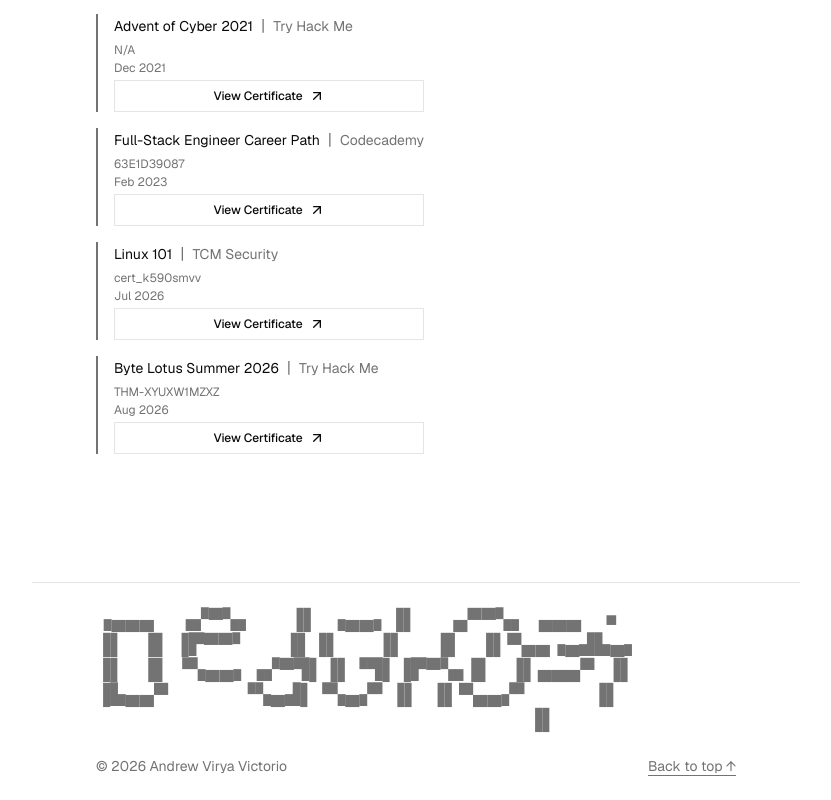
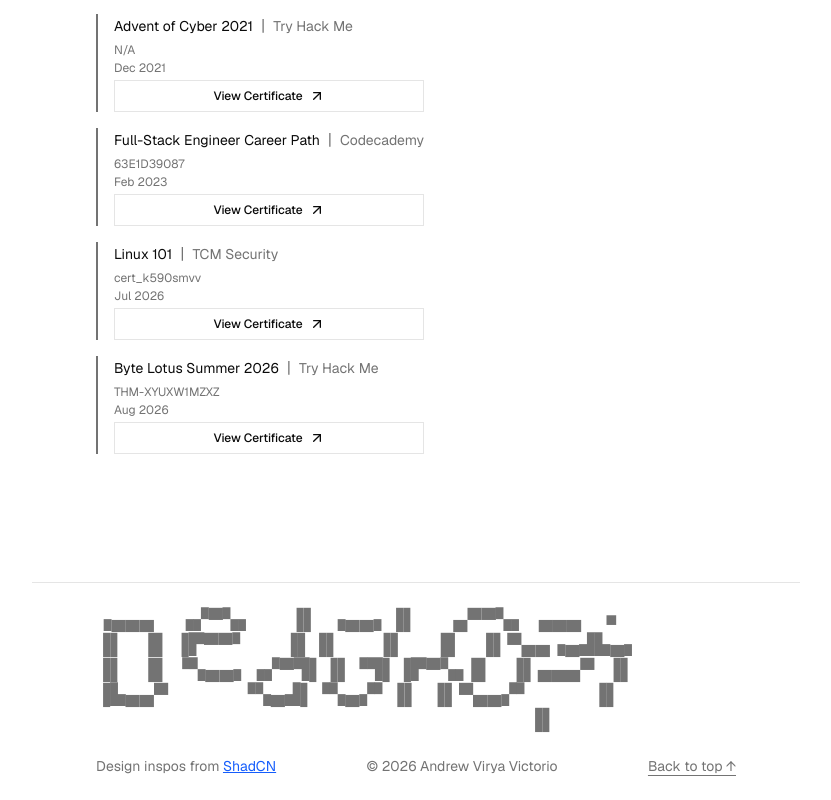
Before and after one commit to AlphaByte-RedTeam/andrewvirya.me, a Next.js app: page / in a window 1280 px wide. Shown: the part 1232-2032 px from the top of the page, without its empty margins (224-1055 px from the left). Built offline with nearby package versions, Linux system fonts and the light colour scheme.

Commit message:
feat: enhance footer with design inspiration link and accessibility improvements

```diff
--- a/src/app/page.tsx
+++ b/src/app/page.tsx
@@ -194,7 +194,7 @@ export default function Home() {
                 href="https://medium.com/@dedgh0st"
                 target="_blank"
                 rel="noopener noreferrer"
-                className="text-blue-600 underline hover:text-blue-800 dark:text-blue-400 dark:hover:text-blue-300"
+                className="text-blue-600 underline hover:text-blue-800 dark:text-blue-400 dark:hover:text-blue-300 focus-visible:outline-2 focus-visible:outline-offset-2 focus-visible:outline-ring"
               >
                 Medium
               </Link>
@@ -203,7 +203,7 @@ export default function Home() {
                 href="https://www.tiktok.com/@andrewvirya"
                 target="_blank"
                 rel="noopener noreferrer"
-                className="text-blue-600 underline hover:text-blue-800 dark:text-blue-400 dark:hover:text-blue-300"
+                className="text-blue-600 underline hover:text-blue-800 dark:text-blue-400 dark:hover:text-blue-300 focus-visible:outline-2 focus-visible:outline-offset-2 focus-visible:outline-ring"
               >
                 TikTok.
               </Link>
@@ -269,7 +269,16 @@ export default function Home() {
           ].join("\n")}
         </pre>
         <div className="flex w-full items-center justify-between">
-          <p>© 2026 Andrew Virya Victorio</p>
+          <P>
+            Design inspos from{" "}
+            <Link
+              href="https://shadcn.com/"
+              className="text-blue-600 underline hover:text-blue-800 dark:text-blue-400 dark:hover:text-blue-300 focus-visible:outline-2 focus-visible:outline-offset-2 focus-visible:outline-ring"
+            >
+              ShadCN
+            </Link>
+          </P>
+          <P>© 2026 Andrew Virya Victorio</P>
           <Link
             href="#main-content"
             className="underline underline-offset-4 hover:text-foreground focus-visible:outline-2 focus-visible:outline-offset-4 focus-visible:outline-ring"
```
